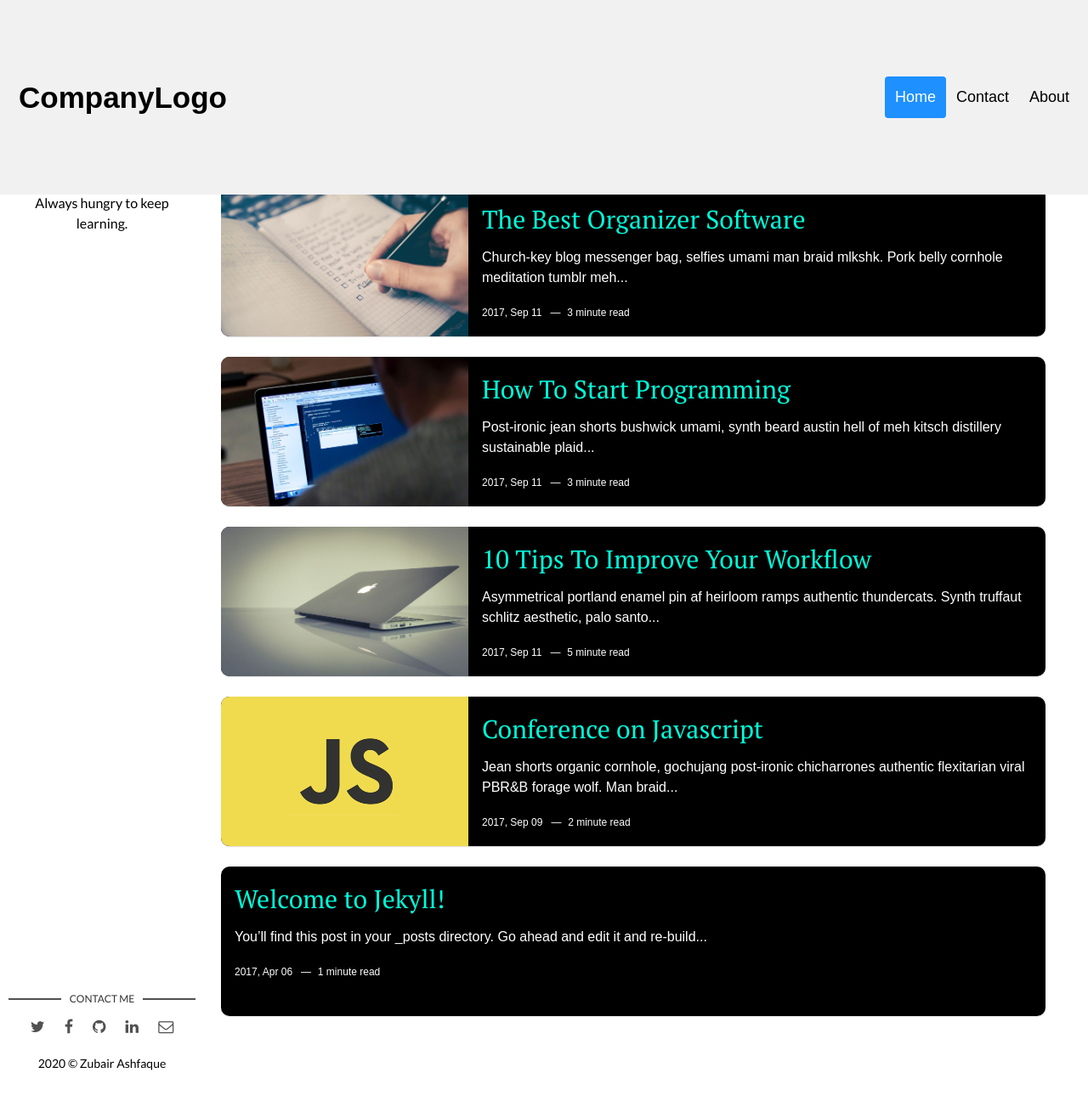
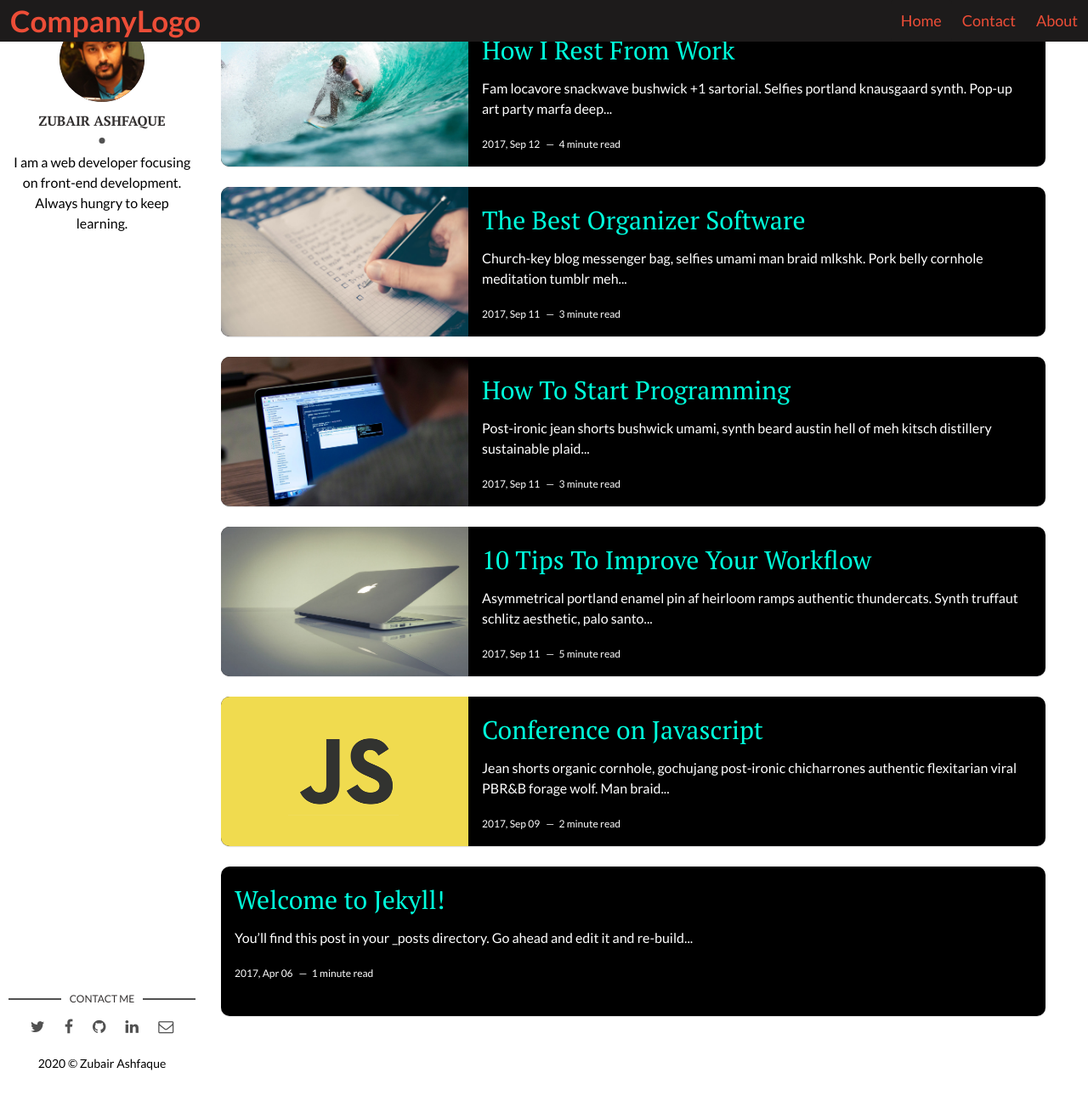
Before and after one commit to zubairashfaque/my-site, a Jekyll site: the page built from index.html, in a window 1280 px wide and 1296 px high. Shown: the whole window at 85% size. Built offline with Jekyll 4.4.1, drawn with Linux system fonts in a browser that asks for light colours; the list of posts is cut into pages by our own code.

Commit message:
Update main.css

```diff
--- a/assets/css/main.css
+++ b/assets/css/main.css
@@ -1485,15 +1485,9 @@ a.newer-posts:hover {
 }
 
 
-body {
-  margin: 0;
-  font-family: Arial, Helvetica, sans-serif;
-}
-
 #navbar {
   overflow: hidden;
-  background-color: #f1f1f1;
-  padding: 90px 10px;
+  background-color: #1D1B1B;
   transition: 0.4s;
   position: fixed;
   width: 100%;
@@ -1503,7 +1497,7 @@ body {
 
 #navbar a {
   float: left;
-  color: black;
+  color: #EC4D37;
   text-align: center;
   padding: 12px;
   text-decoration: none;
@@ -1520,12 +1514,12 @@ body {
 
 #navbar a:hover {
   background-color: #ddd;
-  color: black;
+  color: #fff;
 }
 
 #navbar a.active {
-  background-color: dodgerblue;
-  color: white;
+  background-color: #1D1B1B;
+  color: #EC4D37;
 }
 
 #navbar-right {
```
